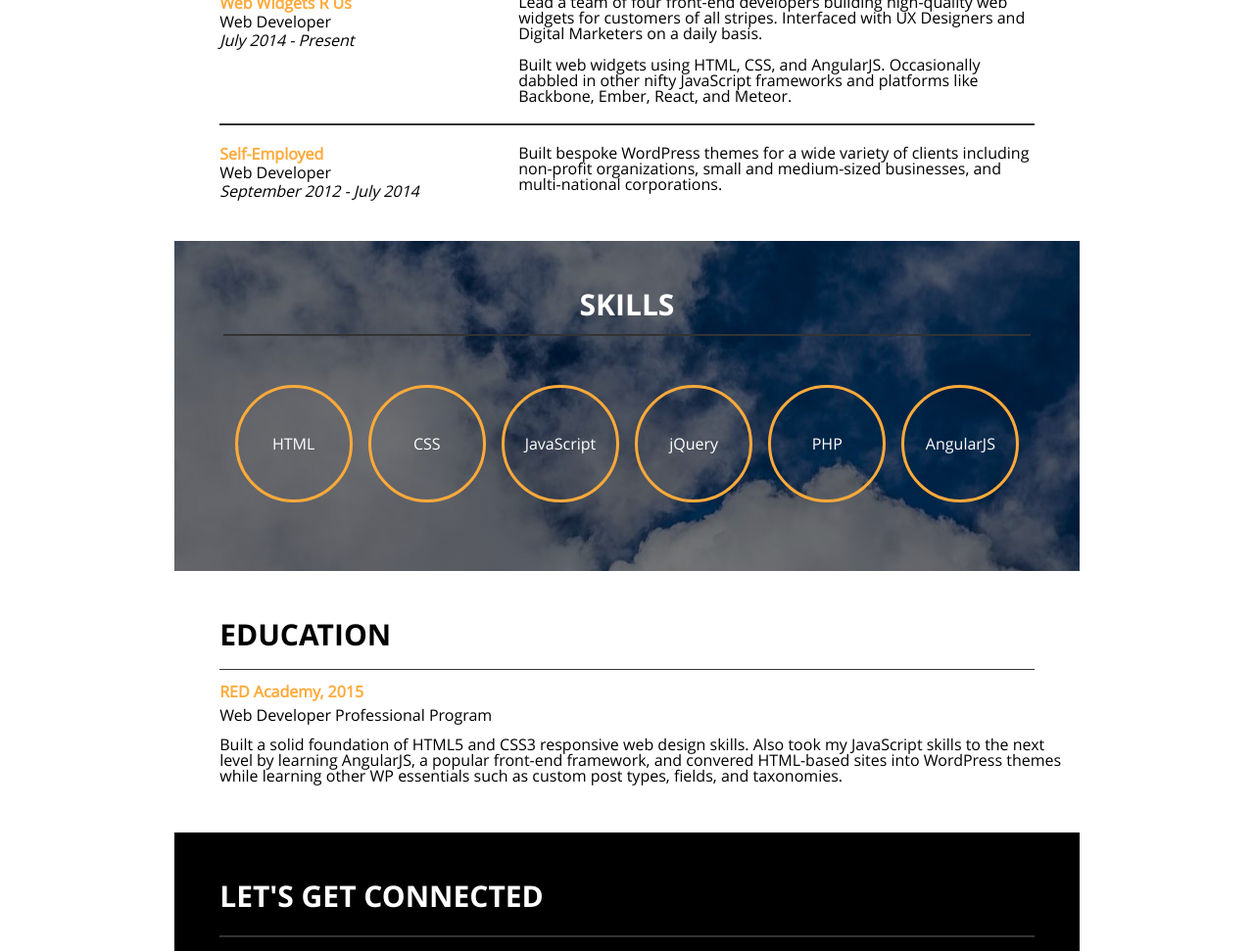
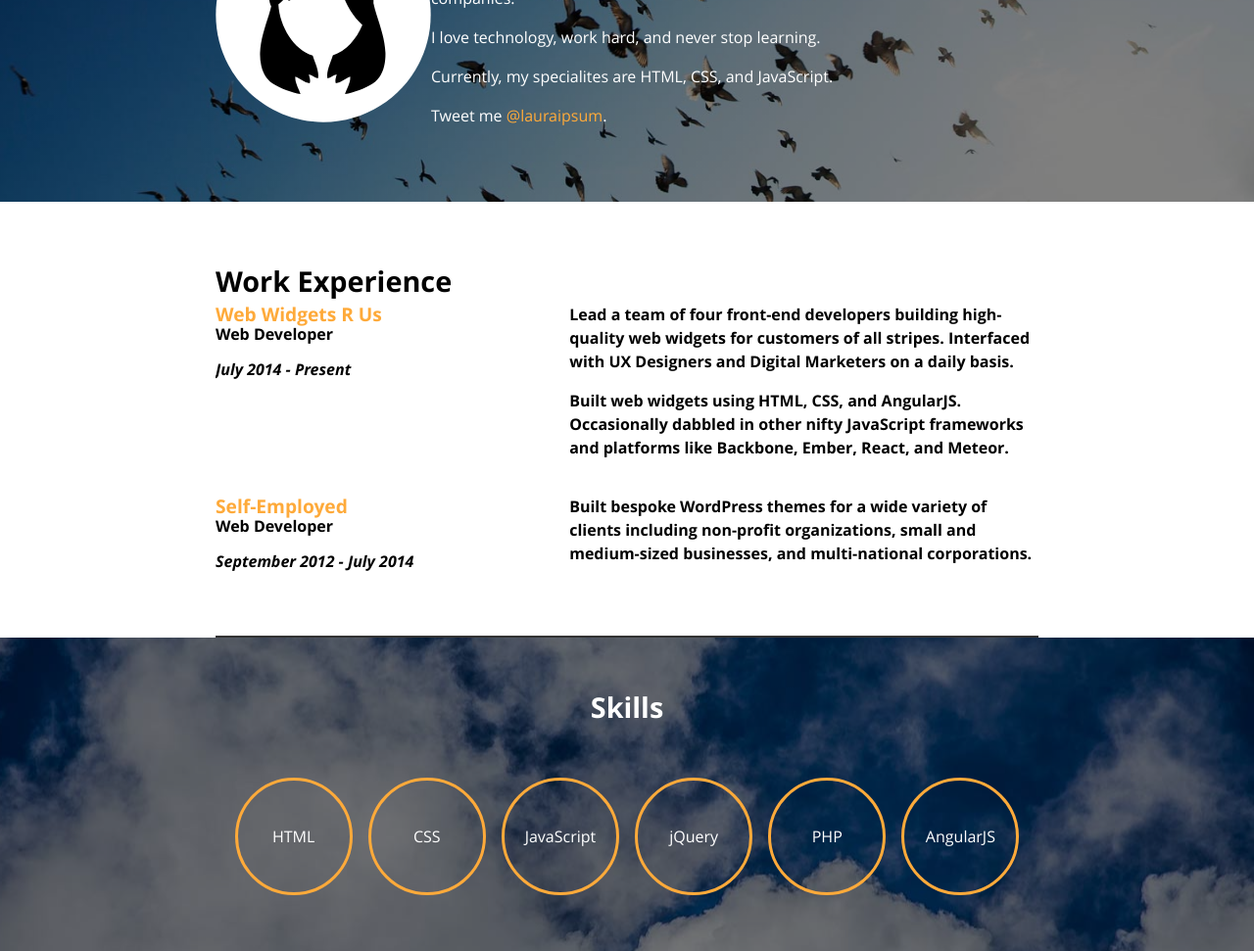
Before and after one commit to codejlay/Project01---Resume, a plain HTML site: page index.html in a window 1280 px wide. Shown: the part 951-1922 px from the top of the page at 98% size. Drawn offline with Linux system fonts and the light colour scheme.

Commit message:
cleaned up html, css, fonts name

```diff
--- a/index.html
+++ b/index.html
@@ -1,38 +1,33 @@
 <!DOCTYPE html>
 <html>
 	<head>
+		<meta charset="utf-8">
 		<title>Laura Ipsum's Resume</title>
 		<link rel="stylesheet" href="reset.css">
 		<link rel="stylesheet" href="style.css">
 		<link rel="stylesheet" href="https://maxcdn.bootstrapcdn.com/font-awesome/4.4.0/css/font-awesome.min.css">
-		<meta charset="utf-8">
 	</head>
 
 	<body>
 		<header>
 			<div class="birds">
-					<div class="logo">
+				<div class="logo container">
 					<img src="images/logo.svg" alt="Logo" />
 					<h1>Laura Ipsum</h1>
 					<h2>Web Developer</h2>
 				</div>
 
 				<div class="hello">
-						<div class="clearfix">
+					<div class="container clearfix">
 						<div class="headshot">
 							<img src="images/headshot.svg" alt="Laura's headshot" />
 						</div>
-							<div class="hello-title">
-								<h2>Hello!</h2>
-							</div>
 
 						<div class="hello-desc">
+							<h2>Hello!</h2>
 							<p>I’m Laura Ipsum, an all-around web afficiando with tons of experience working on awesome projects for super-cool companies.</p>
-								<br>
 							<p>I love technology, work hard, and never stop learning.</p>
-								<br>
 							<p>Currently, my specialites are HTML, CSS, and JavaScript.</p>
-								<br>
 							<p>Tweet me <a href="https://twitter.com/redacademy">@lauraipsum</a>.</p>
 						</div>
 					</div>
@@ -40,39 +35,38 @@
 			</div>
 		</header>
 
-				<div class="work">
+		<section class="work container">
 			<h2>Work Experience</h2>
+
+			<div class="clearfix">
+				<div class="web-widgets">
+					<h3>Web Widgets R Us</h3>
+					<p>Web Developer</p>
+					<p><i>July 2014 - Present</i></p>
+				</div>
+				<div class="web-widgets-desc">
+					<p>Lead a team of four front-end developers building high-quality web widgets for customers of all stripes. Interfaced with UX Designers and Digital Marketers on a daily basis.</p>
+					<p>Built web widgets using HTML, CSS, and AngularJS. Occasionally dabbled in other nifty JavaScript frameworks and platforms like Backbone, Ember, React, and Meteor.</p>
+				</div>
 			</div>
 
 			<div class="clearfix">
-					<div class="web-widgets">
-						<p><strong>Web Widgets R Us</strong><br />Web Developer<br /><em>July 2014 - Present</em></p>
+				<div class="self-employed">
+					<h3>Self-Employed</h3>
+					<p>Web Developer</p>
+					<p><i>September 2012 - July 2014</i></p>
 				</div>
-					<div class="web-widgets-desc">
-						<p>Lead a team of four front-end developers building high-quality web widgets for customers of all stripes. Interfaced with UX Designers and Digital Marketers on a daily basis.</p>
-						<br>
-						<p>Built web widgets using HTML, CSS, and AngularJS. Occasionally dabbled in other nifty JavaScript frameworks and platforms like Backbone, Ember, React, and Meteor.</p>
-					</div>
-				</div>
-					<div class="line">
-						<p></p>
-					</div>
-				<div class="clearfix">
-					<div class="self-employed">
-						<p><strong>Self-Employed</strong><br />Web Developer<br /><em>September 2012 - July 2014</em></p>
-					</div>
+
 				<div class="self-employed-desc">
 					<p>Built bespoke WordPress themes for a wide variety of clients including non-profit organizations, small and medium-sized businesses, and multi-national corporations.</p>
 				</div>
 			</div>
+		</section>
 
-			<div class="clouds">
-				<div  class="skills">
-					<div class="skills-title">
+		<section class="clouds">
+			<div  class="container skills">
 				<h2>Skills</h2>
-					</div>
-					<div class="skills-list">
-						<ul>
+				<ul class="skills-list">
 					<li>HTML</li>
 					<li>CSS</li>
 					<li>JavaScript</li>
@@ -81,27 +75,33 @@
 					<li>AngularJS</li>
 				</ul>
 			</div>
-				</div>
-			</div>
+		</section>
 
-			<div class="education-title">
-				<h2>EDUCATION</h2>
-			</div>
+		<section class="education container">
+			<h2>Education</h2>
+
 			<div class="school">
-					<p><strong>RED Academy, 2015</strong><br />Web Developer Professional Program</p>
+				<h3>Red Academy, 2015</h3>
+				<p>Web Developer Professional Program</p>
 			</div>
 
 			<div class="school-desc">
 				<p>Built a solid foundation of HTML5 and CSS3 responsive web design skills. Also took my JavaScript skills to the next level by learning AngularJS, a popular front-end framework, and convered HTML-based sites into WordPress themes while learning other WP essentials such as custom post types, fields, and taxonomies.</p>
 			</div>
-			<footer>
-				<h2 class="connected">Let's Get Connected</h2>
+		</section>
+
+		<footer class="connected">
+			<div class="container">
+				<h2>Let's Get Connected</h2>
 
 				<div class="clearfix">
 					<div class="address">
-						<a href="mailto:hello@lauraipsum.com">hello@lauraipsum.com</a> <br />
-						<p>604.674.8332<br />#200, 1490 W Broadway<br />Vancouver, BC V6H 4E8</p>
+						<p><a href="mailto:hello@lauraipsum.com">hello@lauraipsum.com</a></p>
+	                  <p>604.674.8332</p>
+	                  <p>#200, 1490 W Broadway</p>
+	                  <p>Vancouver, BC V6H 4E8</p>
 					</div>
+
 					<div class="social">
 						<div class="social-list">
 							<ul>
@@ -115,10 +115,9 @@
 					</div>
 				</div>
 
-				<br />
-
 				<div class="copyright">
 					<p>Copyright &copy; 2015 Laura Ipsum</p>
+				</div>
 			</div>
 		</footer>
 	</body>
--- a/style.css
+++ b/style.css
@@ -1,35 +1,33 @@
-/* Generated by Font Squirrel (http://www.fontsquirrel.com) on September 24, 2015 */
-
-
+/*fonts*/
 
 @font-face {
-    font-family: 'open_sansbold';
+    font-family: 'open sans';
     src: url('./fonts/opensans-bold-webfont.eot');
     src: url('./fonts/opensans-bold-webfont.eot?#iefix') format('embedded-opentype'),
          url('./fonts/opensans-bold-webfont.woff2') format('woff2'),
          url('./fonts/opensans-bold-webfont.woff') format('woff'),
          url('./fonts/opensans-bold-webfont.ttf') format('truetype'),
          url('./fonts/opensans-bold-webfont.svg#open_sansbold') format('svg');
-    font-weight: normal;
+    font-weight: bold;
     font-style: normal;
 
 }
 
 @font-face {
-    font-family: 'open_sansbold_italic';
+    font-family: 'open sans';
     src: url('./fonts/opensans-bolditalic-webfont.eot');
     src: url('./fonts/opensans-bolditalic-webfont.eot?#iefix') format('embedded-opentype'),
          url('./fonts/opensans-bolditalic-webfont.woff2') format('woff2'),
          url('./fonts/opensans-bolditalic-webfont.woff') format('woff'),
          url('./fonts/opensans-bolditalic-webfont.ttf') format('truetype'),
          url('./fonts/opensans-bolditalic-webfont.svg#open_sansbold_italic') format('svg');
-    font-weight: normal;
-    font-style: normal;
+    font-weight: bold;
+    font-style: italic;
 
 }
 
 @font-face {
-    font-family: 'open_sansitalic';
+    font-family: 'open sans';
     src: url('./fonts/opensans-italic-webfont.eot');
     src: url('./fonts/opensans-italic-webfont.eot?#iefix') format('embedded-opentype'),
          url('./fonts/opensans-italic-webfont.woff2') format('woff2'),
@@ -37,12 +35,12 @@
          url('./fonts/opensans-italic-webfont.ttf') format('truetype'),
          url('./fonts/opensans-italic-webfont.svg#open_sansitalic') format('svg');
     font-weight: normal;
-    font-style: normal;
+    font-style: italic;
 
 }
 
 @font-face {
-    font-family: 'open_sansregular';
+    font-family: 'open sans';
     src: url('./fonts/opensans-regular-webfont.eot');
     src: url('./fonts/opensans-regular-webfont.eot?#iefix') format('embedded-opentype'),
          url('./fonts/opensans-regular-webfont.woff2') format('woff2'),
@@ -56,23 +54,65 @@
 
 
 html {
-	width: 924px;/*Wasn't sure if this is the right way to do 840px @ 5% L&R Margins*/
-	margin: 0 auto;
-	font-family: 'open_sansregular';
+	/*width: 924px; */
+	/*margin: 0 auto;*/
+	/*font-family: 'open sans', sans-serif;*/
 	font-size: 16px;
 }
 
-h1, h2 {
-	font-family: 'open_sansbold';
+
+body,
+button,
+input,
+select,
+textarea {
+  color: black;
+  font-family: 'open sans', sans-serif;
+  font-weight: normal;
+  font-style: normal;
+  font-size: 1rem;
+  line-height: 1.5;
 }
+
+
+h1, h2, h3 {
+	font-weight: bold;
+}
+
+
+h1 {
+	font-size: 2.7rem;
+}
+
+
+h2 {
+	font-size: 1.8rem;
+}
+
+
+h3 {
+	font-size: 1.2rem;
+	color: #feaa3a;
+}
+
 
 a {
 	color: #feaa3a;
 	text-decoration: none;
 }
 
+
 a:hover {
     color: maroon;
+}
+
+
+p {
+   margin-bottom: 1rem;
+}
+
+i {
+	font-style: italic;
 }
 
 header {
@@ -82,13 +122,14 @@ header {
 	color: white;
 }
 
+
 .logo {
 	padding: 30px 0 20px 0;
 	text-align: center;
 }
 
+
 header h1 {
-	font-size: 50px;
 	display: inline-block;
 	text-align: center;
 	border-bottom: 2px solid #feaa3a;
@@ -96,30 +137,31 @@ header h1 {
 	margin: 0 auto;
 }
 
+
 header h2 {
 	margin: 0 auto;
 	padding: 20px 0 100px 0;
-	font-family: 'open_sansregular';
 }
 
-h2 {
-	font-size: 30px;
-}
 
 header img {
 	display: block;
 	margin: 0 auto;
+	margin-top: 150px;
 }
+
 
 .headshot {
 	display: block;
 	float: left;
-	padding: 50px 50px 25px 80px;
+	/*padding: 50px 50px 25px 80px;*/
 }
+
 
 .hello {
 	 background: linear-gradient(rgba(0,0,0,.5), rgba(0,0,0,0.5)) fixed no-repeat center center;
 }
+
 
 .hello-title {
 	color: #feaa3a;
@@ -129,8 +171,8 @@ header img {
 	float: left;
 	width: 50%;
 	padding: 30px 0 0 0;
+}
 
-}
 
 .hello-desc {
 	text-align: left;
@@ -140,61 +182,62 @@ header img {
 	padding: 20px 0 60px 0;
 }
 
+
 .work {
 	border-bottom: 2px solid #333;
 	clear: both;
-	text-transform: uppercase;
 	font-weight: bold;
 	padding: 60px 0 10px 0;
-	margin: 0 5%;
+	/*margin: 0 5%;*/
 }
+
 
 .web-widgets {
 	float: left;
 	width: 33%;
-	padding: 20px 0;
-	margin-left: 5%;
+	/*padding: 20px 0;*/
+	/*margin-left: 5%;*/
 	line-height: 1.2;
 }
+
 
 .web-widgets-desc {
 	float: right;
 	width: 57%;
-	padding: 20px 0;
-	margin-right: 5%;
+	/*padding: 20px 0;*/
+	/*margin-right: 5%;*/
 }
+
 
 .line {
 	display: block;
 	border: 1px solid #333;
-	margin: 0 5%;
+	/*margin: 0 5%;*/
 }
+
 
 .self-employed {
 	float: left;
 	width: 33%;
 	padding: 20px 0 40px 0;
-	margin-left: 5%;
+	/*margin-left: 5%;*/
 	line-height: 1.2;
 }
+
 
 .self-employed-desc {
 	float: right;
 	width: 57%;
 	padding: 20px 0 40px 0;
-	margin-right: 5%;
+	/*margin-right: 5%;*/
 }
 
+
 .clouds {
-
-  background:
-
-   linear-gradient(rgba(0,0,0,.5), rgba(0,0,0,0.5)),
-
+  background: linear-gradient(rgba(0,0,0,.5), rgba(0,0,0,0.5)),
    url('images/clouds.jpg') no-repeat center center,
-
     #333;
-}	 /* Katrina's code */
+}
 
 
 .skills {
@@ -203,11 +246,13 @@ header img {
 	text-align: center;
 }
 
+
 .skills-title {
 	border-bottom: 2px solid #333;
 	text-transform: uppercase;
 	padding: 0 0 15px 0;
 }
+
 
 .skills-list li {
 	border: 3px solid #feaa3a;
@@ -221,40 +266,47 @@ header img {
 	margin: 50px 6px 20px 6px;
 }
 
+
 .education-title {
 	border-bottom: 1px solid #333;
 	clear: both;
 	padding: 50px 0 20px 0;
-	margin: 0 5%;
+	/*margin: 0 5%;*/
 }
+
 
 .school {
 	padding: 10px 0;
 	line-height: 1.5;
-	margin-left: 5%;
+	/*margin-left: 5%;*/
 }
+
 
 .school-desc {
 	padding: 0 0 50px 0;
-	margin-left: 5%;
+	/*margin-left: 5%;*/
 }
+
 
 footer {
 	background-color: black;
 	color: white;
 }
 
+
 .connected {
 	border-bottom: 2px solid #333;
 	clear: both;
 	padding: 50px 0 25px 0;
-	margin: 0 5%;
+	/*margin: 0 5%;*/
 	text-transform: uppercase;
 }
 
+
 .social {
-	margin-right: 5%;
+	/*margin-right: 5%;*/
 }
+
 
 .social-list li {
 	float: right;
@@ -262,31 +314,43 @@ footer {
 	display: inline-block;
 }
 
+
 .address {
 	text-transform: uppercase;
 	float: left;
 	width: 33%;
 	padding: 20px 0;
-	margin-left: 5%;
+	/*margin-left: 5%;	*/
 	line-height: 1.5;
 
 }
+
 
 .copyright {
 	font-size: 10px;
 	text-transform: uppercase;
 	padding: 0 0 50px 0;
-	margin-left: 5%;
+	/*margin-left: 5%;*/
 }
 
-strong {
+
+/*strong {
 	color: #feaa3a;
 	font-weight: bold;
 }
 
+
 em {
 	font-style: italic;
 }
+*/
+
 .clearfix {
 	overflow: auto;
 }
+
+.container {
+	/*background-color: red;*/
+	width: 840px;
+   	margin: 0 auto;
+}
```
Lines whose indentation alone changed are shown as unchanged.
